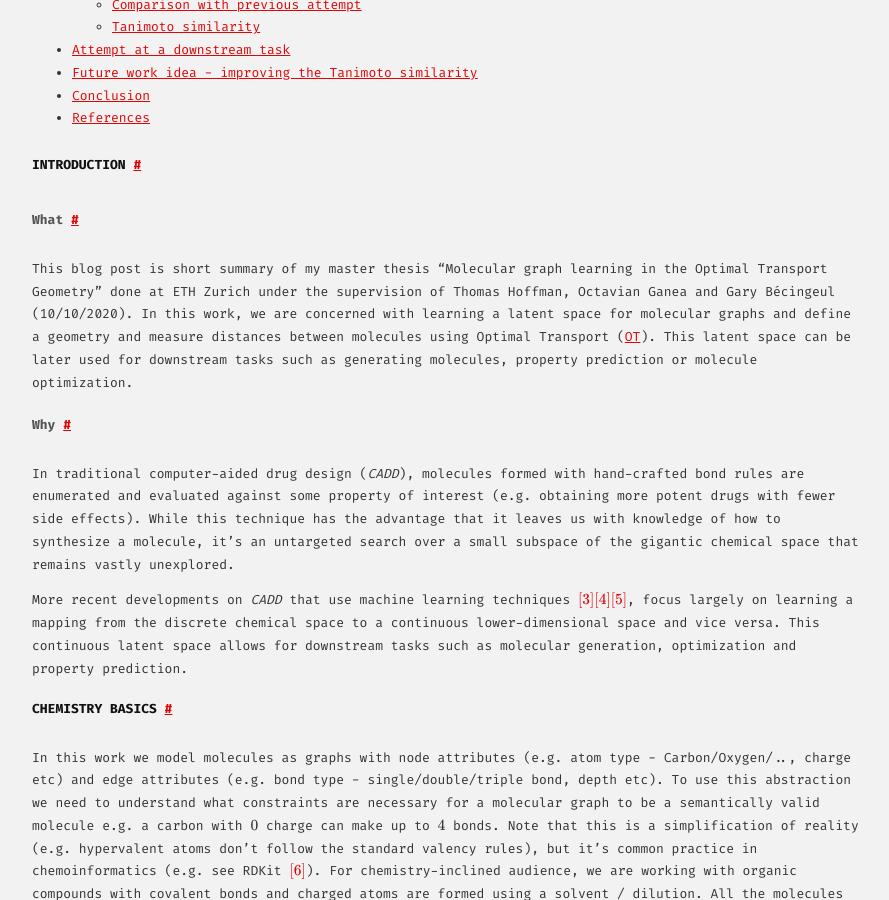
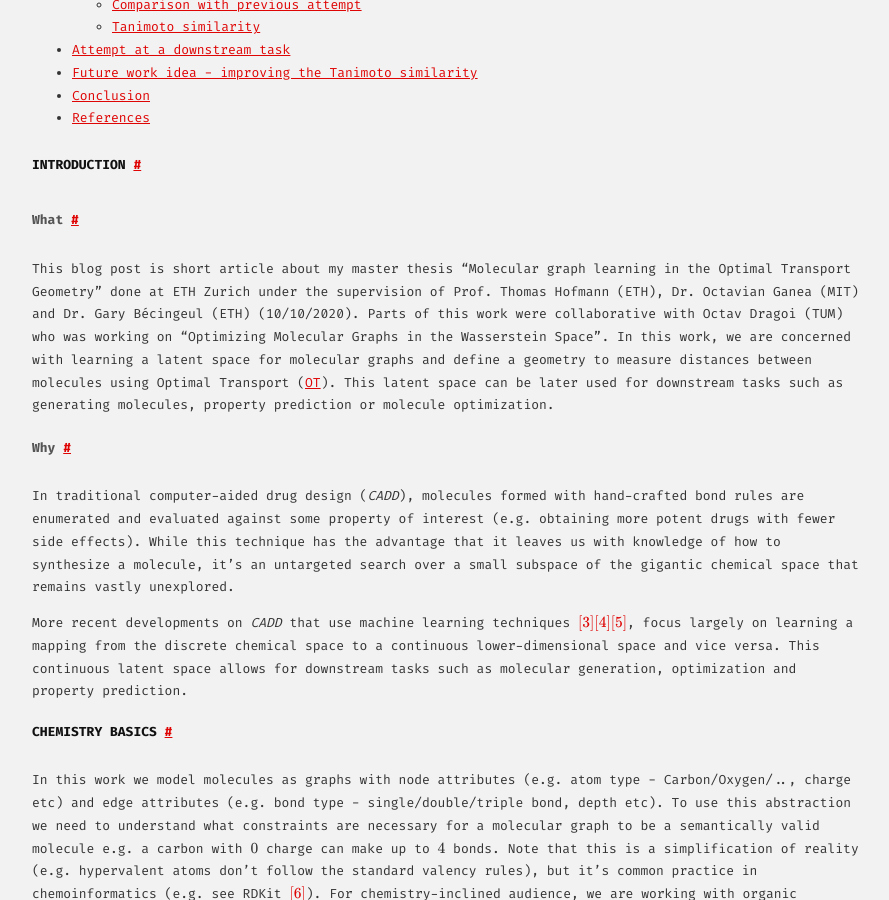
Before and after one commit to panpan2/panpan2.github.io, a Jekyll site: the page built from _posts/2021-04-20-Molecular-graph-learning-in-the-Optimal-Transport-Geometry.md, in a window 1280 px wide and 900 px high, scrolled down 831 px. Shown: the whole window, without its empty margins (192-1081 px from the left). Built offline with Jekyll 4.4.1, drawn with Linux system fonts in a browser that asks for light colours; formulas are drawn with MathJax 3; comment, search, counter and statistics services are not loaded; the table of contents is made by our own code.

Commit message:
Update article intro

```diff
--- a/_posts/2021-04-20-Molecular-graph-learning-in-the-Optimal-Transport-Geometry.md
+++ b/_posts/2021-04-20-Molecular-graph-learning-in-the-Optimal-Transport-Geometry.md
@@ -11,7 +11,7 @@ toc: true
 
 ### What
 
-This blog post is short summary of my master thesis "Molecular graph learning in the Optimal Transport Geometry" done at ETH Zurich under the supervision of Thomas Hoffman, Octavian Ganea and Gary Bécingeul (10/10/2020). In this work, we are concerned with learning a latent space for molecular graphs and define a geometry and measure distances between molecules using Optimal Transport ([OT](<https://en.wikipedia.org/wiki/Transportation_theory_(mathematics)>)). This latent space can be later used for downstream tasks such as generating molecules, property prediction or molecule optimization.
+This blog post is short article about my master thesis "Molecular graph learning in the Optimal Transport Geometry" done at ETH Zurich under the supervision of Prof. Thomas Hofmann (ETH), Dr. Octavian Ganea (MIT) and Dr. Gary Bécingeul (ETH) (10/10/2020). Parts of this work were collaborative with Octav Dragoi (TUM) who was working on "Optimizing Molecular Graphs in the Wasserstein Space". In this work, we are concerned with learning a latent space for molecular graphs and define a geometry to measure distances between molecules using Optimal Transport ([OT](<https://en.wikipedia.org/wiki/Transportation_theory_(mathematics)>)). This latent space can be later used for downstream tasks such as generating molecules, property prediction or molecule optimization.
 
 ### Why
 
```
